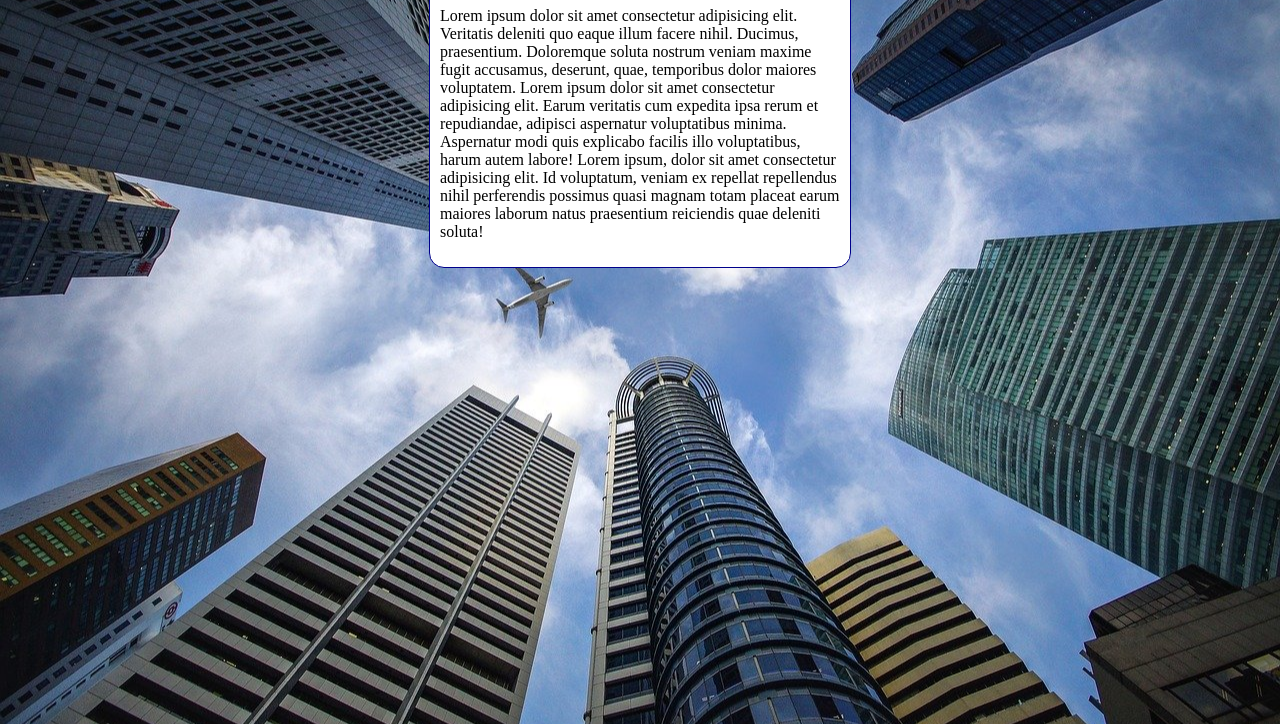
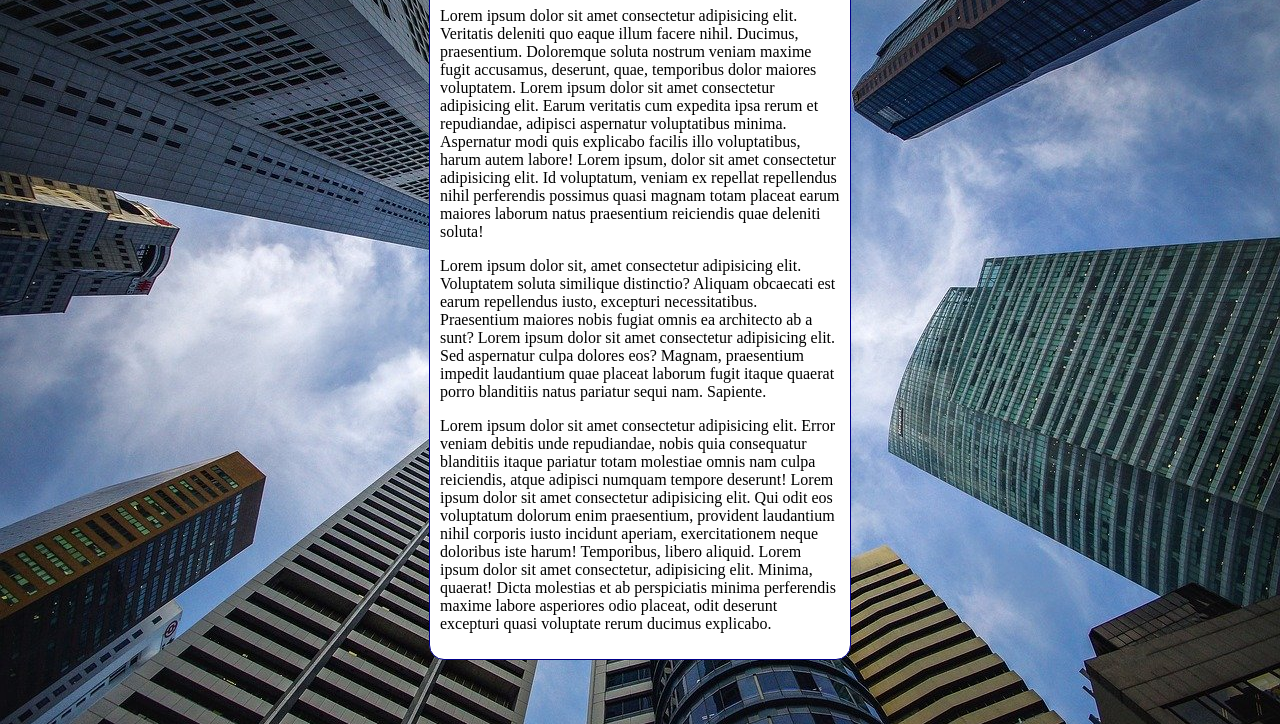
Before and after one commit to ncavlis/html-css, a plain HTML site: page Exercicios/ex022/fundo006.html in a window 1280 px wide. Shown: the part 92-816 px from the top of the page. Drawn offline with Linux system fonts and the light colour scheme.

Commit message:
atualização do fundo 006

```diff
--- a/Exercicios/ex022/fundo006.html
+++ b/Exercicios/ex022/fundo006.html
@@ -3,19 +3,31 @@
 <head>
     <meta charset="UTF-8">
     <meta name="viewport" content="width=device-width, initial-scale=1.0">
-    <title>Document</title>
+    <title>Fundo fixo de tela</title>
     <style>
         body{
             height: 100vh;
+            /*
             background-color: black;
             background-image: url('imagens/wallpaper002.jpg');
             background-position: center center;
             background-repeat: no-repeat;
             background-size: cover;
+            background-attachment: fixed;
+            */
+
+            background: black url('imagens/wallpaper002.jpg') center center no-repeat fixed;
+            background-size: cover;
+
+        /* shorthand - background
+        color > image > position > repeat > [size] > attachment
+        */
         }
+
+
         main{
             background-color: white;
-            width: 400px;
+            max-width: 400px;
             padding: 10px;
             margin: auto;
             border: 1px solid darkblue;
@@ -27,6 +39,8 @@
     <main>
         <h1>Teste de imagem de fundo</h1>
         <p>Lorem ipsum dolor sit amet consectetur adipisicing elit. Veritatis deleniti quo eaque illum facere nihil. Ducimus, praesentium. Doloremque soluta nostrum veniam maxime fugit accusamus, deserunt, quae, temporibus dolor maiores voluptatem. Lorem ipsum dolor sit amet consectetur adipisicing elit. Earum veritatis cum expedita ipsa rerum et repudiandae, adipisci aspernatur voluptatibus minima. Aspernatur modi quis explicabo facilis illo voluptatibus, harum autem labore! Lorem ipsum, dolor sit amet consectetur adipisicing elit. Id voluptatum, veniam ex repellat repellendus nihil perferendis possimus quasi magnam totam placeat earum maiores laborum natus praesentium reiciendis quae deleniti soluta!</p>
+        <p>Lorem ipsum dolor sit, amet consectetur adipisicing elit. Voluptatem soluta similique distinctio? Aliquam obcaecati est earum repellendus iusto, excepturi necessitatibus. Praesentium maiores nobis fugiat omnis ea architecto ab a sunt? Lorem ipsum dolor sit amet consectetur adipisicing elit. Sed aspernatur culpa dolores eos? Magnam, praesentium impedit laudantium quae placeat laborum fugit itaque quaerat porro blanditiis natus pariatur sequi nam. Sapiente.</p>
+        <p>Lorem ipsum dolor sit amet consectetur adipisicing elit. Error veniam debitis unde repudiandae, nobis quia consequatur blanditiis itaque pariatur totam molestiae omnis nam culpa reiciendis, atque adipisci numquam tempore deserunt! Lorem ipsum dolor sit amet consectetur adipisicing elit. Qui odit eos voluptatum dolorum enim praesentium, provident laudantium nihil corporis iusto incidunt aperiam, exercitationem neque doloribus iste harum! Temporibus, libero aliquid. Lorem ipsum dolor sit amet consectetur, adipisicing elit. Minima, quaerat! Dicta molestias et ab perspiciatis minima perferendis maxime labore asperiores odio placeat, odit deserunt excepturi quasi voluptate rerum ducimus explicabo.</p>
     </main>
 
 </body>
```
